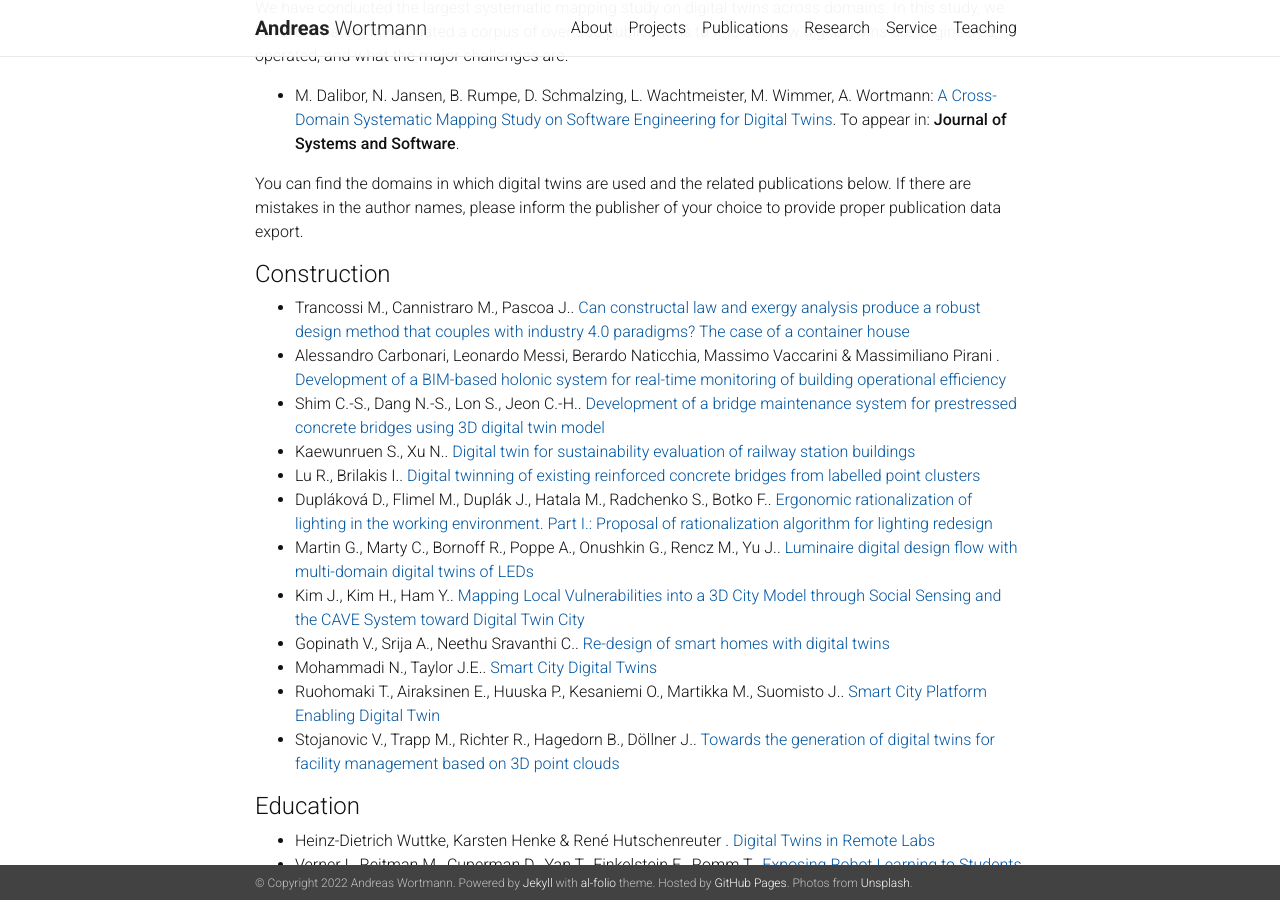
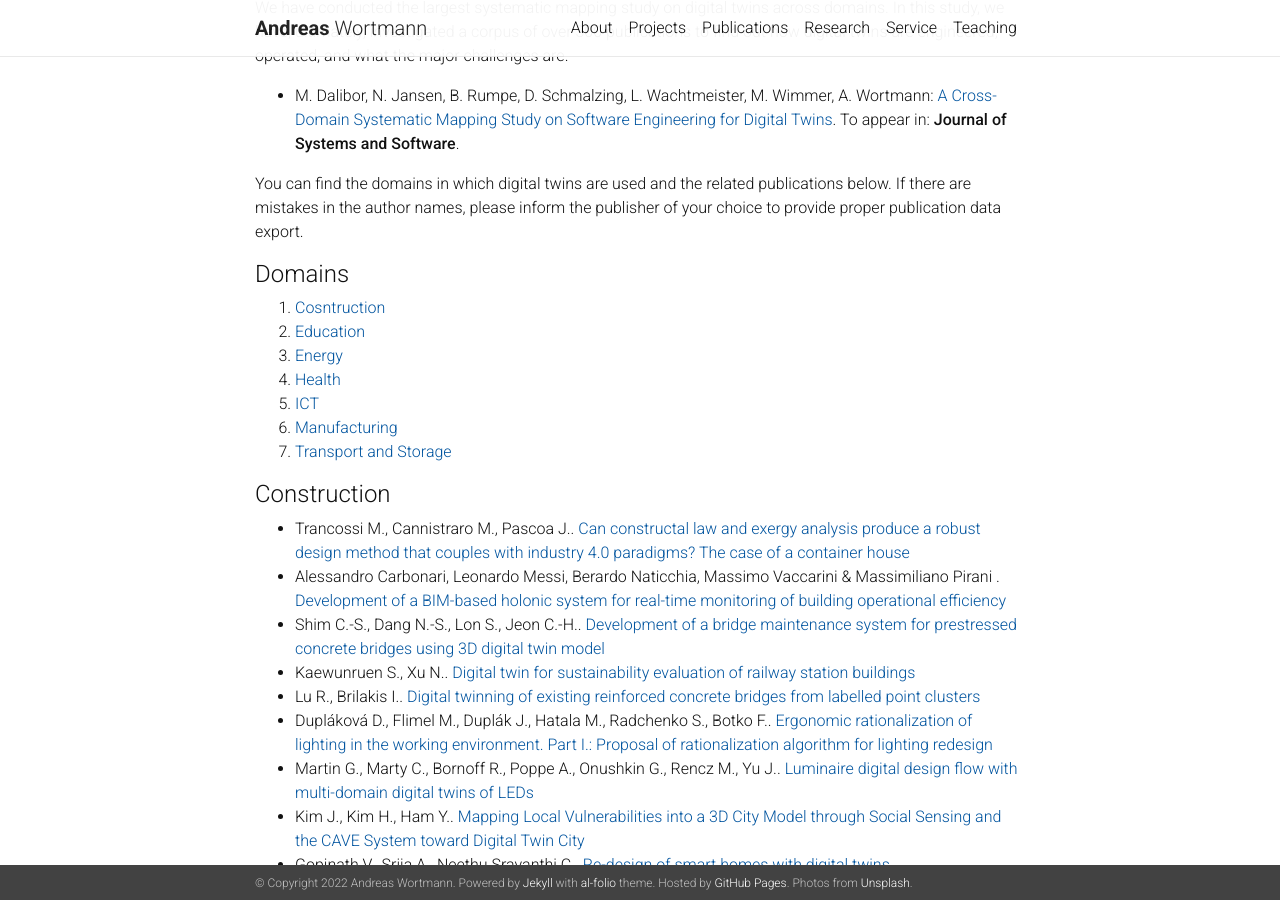
Before and after one commit to awortmann/awortmann.github.io, a Jekyll site: the page built from _pages/topics/digital_twins.md, in a window 1280 px wide and 900 px high, scrolled down 1654 px. Built offline with Jekyll 4.4.1, drawn with Linux system fonts in a browser that asks for light colours; nearby versions of some CDN libraries; a style sheet for code colours, icons or effects is not loaded; some of the changed text lies outside the part shown.

Commit message:
Minor update

```diff
--- a/_pages/topics/digital_twins.md
+++ b/_pages/topics/digital_twins.md
@@ -56,6 +56,16 @@ We have conducted the largest systematic mapping study on  digital twins across
 - M. Dalibor, N. Jansen, B. Rumpe, D. Schmalzing, L. Wachtmeister, M. Wimmer, A. Wortmann: [A Cross-Domain Systematic Mapping Study on Software Engineering for Digital Twins](../downloads/preprints/2022/Systematic_Mapping_Study_on_Digital_Twins__DT_SMS.pdf). To appear in: **Journal of Systems and Software**.
 
 You can find the domains in which digital twins are used and the related publications below. If there are mistakes in the author names, please inform the publisher of your choice to provide proper publication data export.
+
+#### Domains
+
+1. [Cosntruction](#construction)
+2. [Education](#education)
+3. [Energy](#energy)
+4. [Health](#health)
+5. [ICT](#ict)
+6. [Manufacturing](#manufacturing)
+7. [Transport and Storage](#transport-and-storage)
 
 #### Construction
 
@@ -428,7 +438,7 @@ You can find the domains in which digital twins are used and the related publica
 - Xie J., Wang X., Yang Z., Hao S.. [Virtual monitoring method for hydraulic supports based on digital twin theory](https://www.scopus.com/inward/record.uri?eid=2-s2.0-85060570903&doi=10.1080%2f25726668.2019.1569367&partnerID=40&md5=1b35293ede2b80f40058ad5ed448d592)
 - Burrafato S., Maliardi A., Ferrara P., Grasso T., De Marchi E., Campaci R.. [Virtual reality in D&C: New approaches towards well digital twins](https://www.scopus.com/inward/record.uri?eid=2-s2.0-85066805784&partnerID=40&md5=c7f49445cb1691c4a1707874b3df74f4)
 
-#### Transport and storage
+#### Transport and Storage
 
 - Kaewunruen S., Lian Q.. [Digital twin aided sustainability-based lifecycle management for railway turnout systems](https://www.scopus.com/inward/record.uri?eid=2-s2.0-85065500423&doi=10.1016%2fj.jclepro.2019.04.156&partnerID=40&md5=0e84e0f706252c9d902bb9b7bfe1a1ae)
 - Petković T., Puljiz D., Marković I., Hein B.. [Human intention estimation based on hidden Markov model motion validation for safe flexible robotized warehouses](https://www.scopus.com/inward/record.uri?eid=2-s2.0-85058231091&doi=10.1016%2fj.rcim.2018.11.004&partnerID=40&md5=670b9f03eace5c86151e43ad8489d9b7)
```
